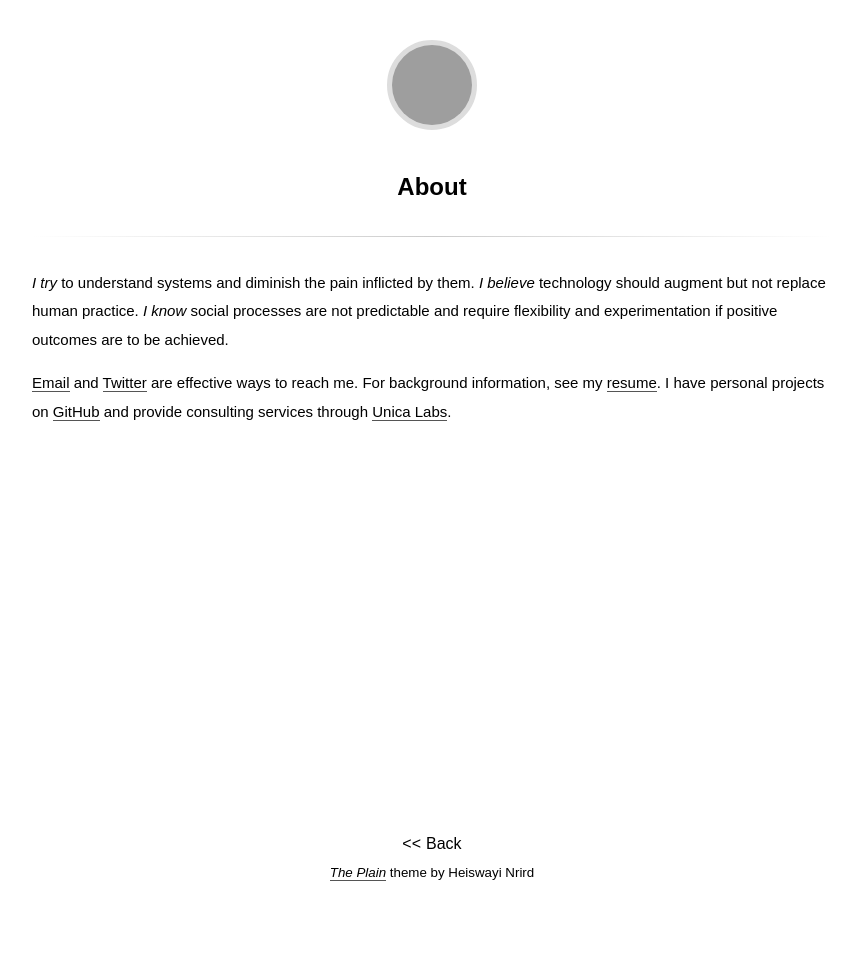
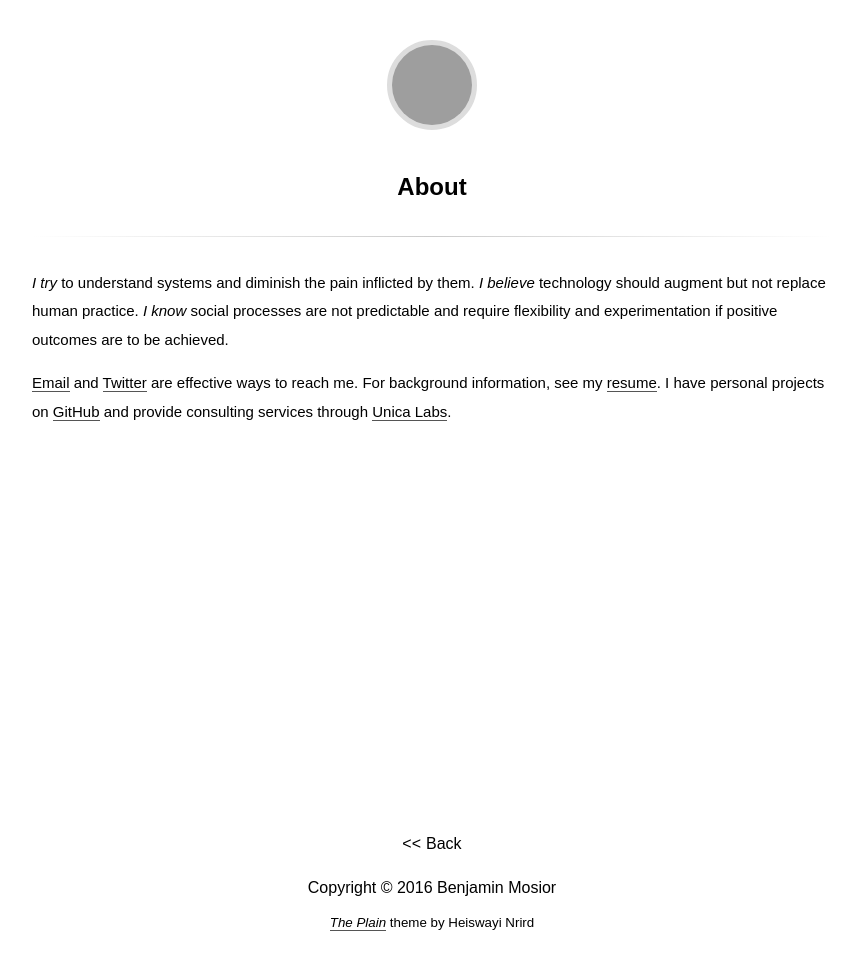
Before and after one commit to bemosior/bemosior.github.io, a Jekyll site: the page built from about.md, in a window 1280 px wide. Shown: the whole page, without its empty margins (208-1064 px from the left). Built offline with Jekyll 4.4.1, drawn with Linux system fonts in a browser that asks for light colours; some web fonts are replaced; grey boxes are pictures that could not be loaded.

Commit message:
Include copyright notice.

```diff
--- a/_includes/footer.html
+++ b/_includes/footer.html
@@ -1,10 +1,18 @@
 {% if page.url != '/resume.html' and page.url != '/resume'%}
 <div id="footer">
-	{% if page.url != '/index.html' and page.url != '/'%}
+    {% if page.url != '/index.html' and page.url != '/'%}
     <div class="back">
-		<a href="{{site.baseurl}}/">Back</a>
-	</div>
-	{% endif %}
+        <a href="{{site.baseurl}}/">Back</a>
+    </div>
+    <p>
+    Copyright ©
+    <script type="text/javascript">
+        var d = new Date();
+        document.write(d.getFullYear());
+    </script>
+    Benjamin Mosior
+    </p>
+    {% endif %}
     <small>
         <i><a href="http://heiswayi.github.io/the-plain.html">The Plain</a></i> theme by Heiswayi Nrird
     </small>
```
